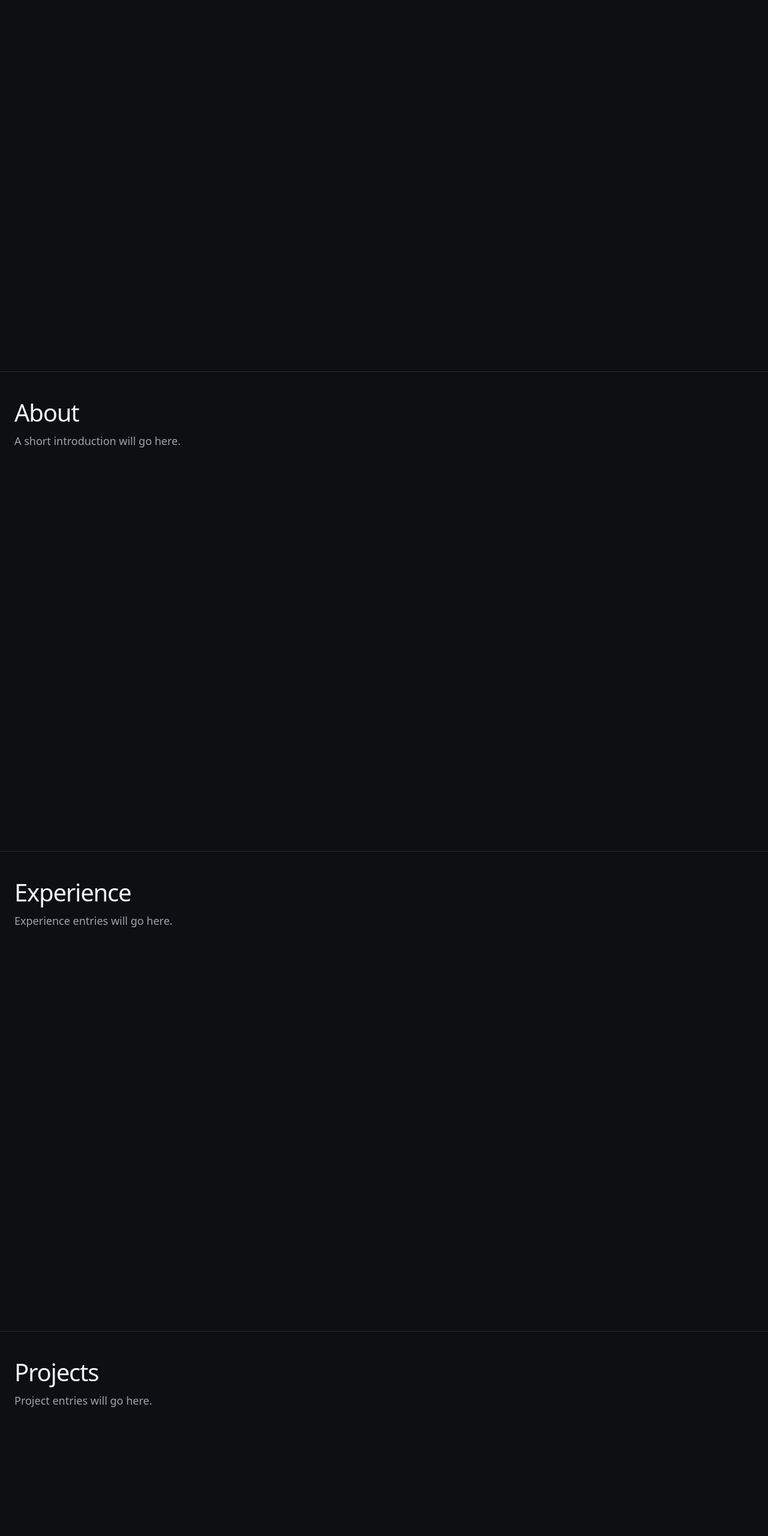
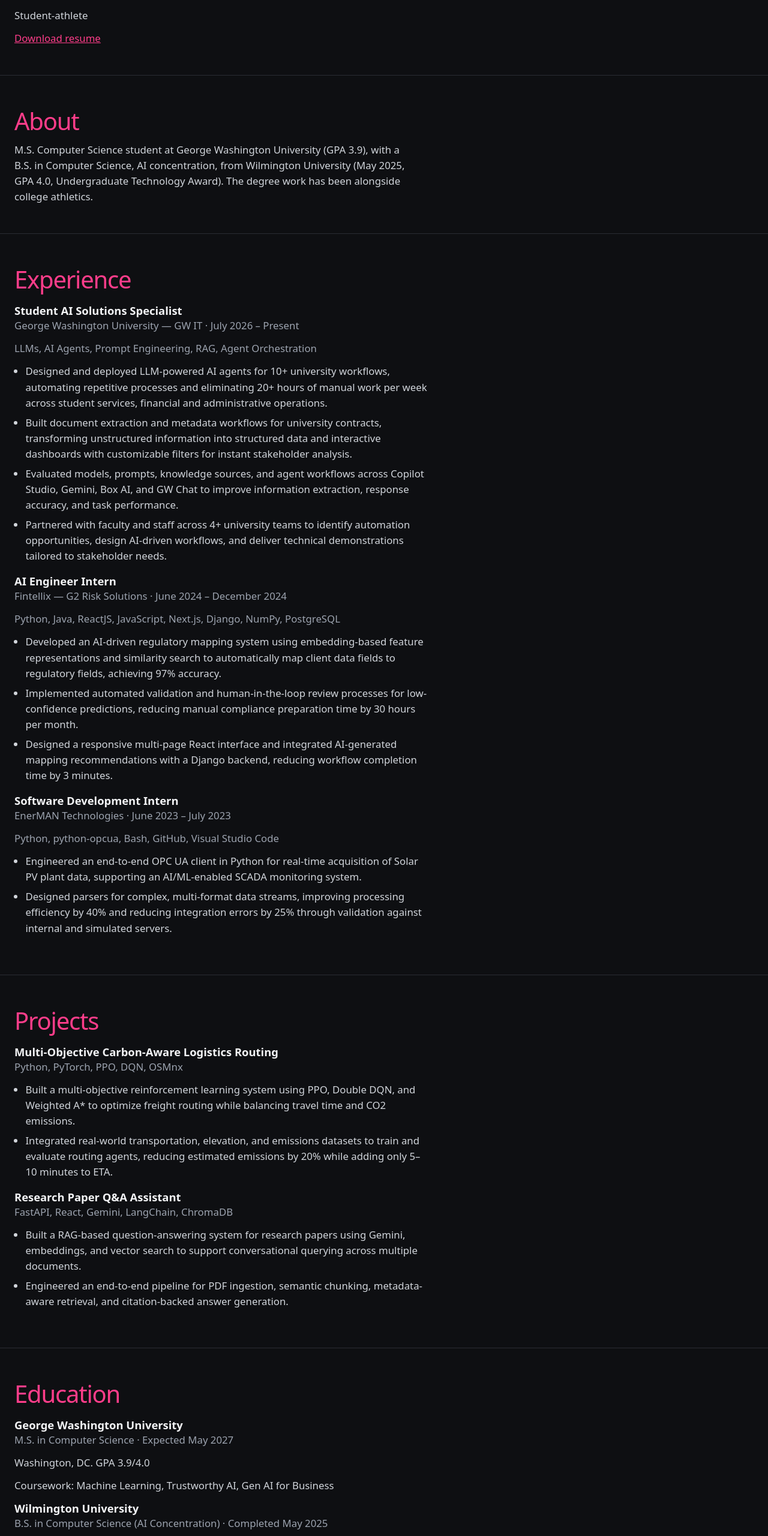
Before and after one commit to kushisantu/portfolio, a React (Vite) app: page / in a window 1280 px wide. Shown: the part 225-2786 px from the top of the page at 60% size. Built offline with nearby package versions, Linux system fonts and the light colour scheme.

Commit message:
resume information

```diff
--- a/src/App.tsx
+++ b/src/App.tsx
@@ -1,55 +1,14 @@
 import { useEffect, useRef, useState } from 'react'
-
-const sections = [
-  {
-    id: 'hero',
-    label: 'Hero',
-    heading: 'Kushi Santosh Khandoji',
-    text: 'M.S. Computer Science, George Washington University',
-  },
-  {
-    id: 'about',
-    label: 'About',
-    heading: 'About',
-    text: 'A short introduction will go here.',
-  },
-  {
-    id: 'experience',
-    label: 'Experience',
-    heading: 'Experience',
-    text: 'Experience entries will go here.',
-  },
-  {
-    id: 'projects',
-    label: 'Projects',
-    heading: 'Projects',
-    text: 'Project entries will go here.',
-  },
-  {
-    id: 'education',
-    label: 'Education',
-    heading: 'Education',
-    text: 'Education entries will go here.',
-  },
-  {
-    id: 'athletics',
-    label: 'Athletics',
-    heading: 'Athletics',
-    text: 'Athletics entries will go here.',
-  },
-  {
-    id: 'skills',
-    label: 'Skills',
-    heading: 'Skills',
-    text: 'Skills will go here.',
-  },
-  {
-    id: 'contact',
-    label: 'Contact',
-    heading: 'Contact',
-    text: 'Contact details will go here.',
-  },
-] as const
+import {
+  about,
+  contact,
+  education,
+  experience,
+  profile,
+  projects,
+  sections,
+  skillGroups,
+} from './data/content.ts'
 
 type SectionId = (typeof sections)[number]['id']
 
@@ -60,6 +19,10 @@ function markerLine() {
 }
 
 function sectionAtMarker(): SectionId {
+  const atEnd =
+    window.innerHeight + window.scrollY >= document.documentElement.scrollHeight - 4
+  if (atEnd) return sections[sections.length - 1].id
+
   const line = markerLine()
   let current: SectionId = sections[0].id
   for (const section of sections) {
@@ -119,7 +82,7 @@ function App() {
       >
         <div className="header-bar">
           <a className="brand" href="#hero" onClick={() => selectSection('hero')}>
-            Kushi Khandoji
+            {profile.shortName}
           </a>
           <button
             type="button"
@@ -148,15 +111,94 @@ function App() {
         </nav>
       </header>
 
-      {sections.map((section) => {
-        const Heading = section.id === 'hero' ? 'h1' : 'h2'
-        return (
-          <section id={section.id} key={section.id}>
-            <Heading>{section.heading}</Heading>
-            <p>{section.text}</p>
-          </section>
-        )
-      })}
+      <section id="hero">
+        <h1>{profile.name}</h1>
+        <p>{profile.degreeLine}</p>
+        <p>{profile.studentAthleteLine}</p>
+        <p>
+          <a className="text-link" href={profile.resumeHref} download>
+            {profile.resumeLabel}
+          </a>
+        </p>
+      </section>
+
+      <section id="about">
+        <h2>About</h2>
+        <p>{about}</p>
+      </section>
+
+      <section id="experience">
+        <h2>Experience</h2>
+        {experience.map((job) => (
+          <article className="entry" key={job.role}>
+            <h3>{job.role}</h3>
+            <p className="meta">
+              {job.org} · {job.dates}
+            </p>
+            <p className="meta">{job.tools}</p>
+            <ul>
+              {job.points.map((point) => (
+                <li key={point}>{point}</li>
+              ))}
+            </ul>
+          </article>
+        ))}
+      </section>
+
+      <section id="projects">
+        <h2>Projects</h2>
+        {projects.map((project) => (
+          <article className="entry" key={project.name}>
+            <h3>{project.name}</h3>
+            <p className="meta">{project.tools}</p>
+            <ul>
+              {project.points.map((point) => (
+                <li key={point}>{point}</li>
+              ))}
+            </ul>
+          </article>
+        ))}
+      </section>
+
+      <section id="education">
+        <h2>Education</h2>
+        {education.map((school) => (
+          <article className="entry" key={school.school}>
+            <h3>{school.school}</h3>
+            <p className="meta">
+              {school.credential} · {school.dates}
+            </p>
+            <p>
+              {school.place}. {school.detail}
+            </p>
+            {school.coursework ? <p>Coursework: {school.coursework}</p> : null}
+          </article>
+        ))}
+      </section>
+
+      <section id="athletics">
+        <h2>Athletics</h2>
+        <h3>Certifications</h3>
+      </section>
+
+      <section id="skills">
+        <h2>Skills</h2>
+        {skillGroups.map((group) => (
+          <p key={group.label}>
+            <span className="label">{group.label}.</span> {group.items}
+          </p>
+        ))}
+      </section>
+
+      <section id="contact">
+        <h2>Contact</h2>
+        <p>{contact.location}</p>
+        <p>
+          <a className="text-link" href={`mailto:${contact.email}`}>
+            {contact.email}
+          </a>
+        </p>
+      </section>
     </>
   )
 }
--- /dev/null
+++ b/src/data/content.ts
@@ -0,0 +1,116 @@
+export const sections = [
+  { id: 'hero', label: 'Hero' },
+  { id: 'about', label: 'About' },
+  { id: 'experience', label: 'Experience' },
+  { id: 'projects', label: 'Projects' },
+  { id: 'education', label: 'Education' },
+  { id: 'athletics', label: 'Athletics' },
+  { id: 'skills', label: 'Skills' },
+  { id: 'contact', label: 'Contact' },
+] as const
+
+export const profile = {
+  name: 'Kushi Santosh Khandoji',
+  shortName: 'Kushi Khandoji',
+  degreeLine: 'M.S. Computer Science, George Washington University',
+  studentAthleteLine: 'Student-athlete',
+  resumeHref: '/Kushi_Khandoji_Resume_Latest.pdf',
+  resumeLabel: 'Download resume',
+}
+
+export const about =
+  'M.S. Computer Science student at George Washington University (GPA 3.9), with a B.S. in Computer Science, AI concentration, from Wilmington University (May 2025, GPA 4.0, Undergraduate Technology Award). The degree work has been alongside college athletics.'
+
+export const experience = [
+  {
+    role: 'Student AI Solutions Specialist',
+    org: 'George Washington University — GW IT',
+    dates: 'July 2026 – Present',
+    tools: 'LLMs, AI Agents, Prompt Engineering, RAG, Agent Orchestration',
+    points: [
+      'Designed and deployed LLM-powered AI agents for 10+ university workflows, automating repetitive processes and eliminating 20+ hours of manual work per week across student services, financial and administrative operations.',
+      'Built document extraction and metadata workflows for university contracts, transforming unstructured information into structured data and interactive dashboards with customizable filters for instant stakeholder analysis.',
+      'Evaluated models, prompts, knowledge sources, and agent workflows across Copilot Studio, Gemini, Box AI, and GW Chat to improve information extraction, response accuracy, and task performance.',
+      'Partnered with faculty and staff across 4+ university teams to identify automation opportunities, design AI-driven workflows, and deliver technical demonstrations tailored to stakeholder needs.',
+    ],
+  },
+  {
+    role: 'AI Engineer Intern',
+    org: 'Fintellix — G2 Risk Solutions',
+    dates: 'June 2024 – December 2024',
+    tools: 'Python, Java, ReactJS, JavaScript, Next.js, Django, NumPy, PostgreSQL',
+    points: [
+      'Developed an AI-driven regulatory mapping system using embedding-based feature representations and similarity search to automatically map client data fields to regulatory fields, achieving 97% accuracy.',
+      'Implemented automated validation and human-in-the-loop review processes for low-confidence predictions, reducing manual compliance preparation time by 30 hours per month.',
+      'Designed a responsive multi-page React interface and integrated AI-generated mapping recommendations with a Django backend, reducing workflow completion time by 3 minutes.',
+    ],
+  },
+  {
+    role: 'Software Development Intern',
+    org: 'EnerMAN Technologies',
+    dates: 'June 2023 – July 2023',
+    tools: 'Python, python-opcua, Bash, GitHub, Visual Studio Code',
+    points: [
+      'Engineered an end-to-end OPC UA client in Python for real-time acquisition of Solar PV plant data, supporting an AI/ML-enabled SCADA monitoring system.',
+      'Designed parsers for complex, multi-format data streams, improving processing efficiency by 40% and reducing integration errors by 25% through validation against internal and simulated servers.',
+    ],
+  },
+]
+
+export const projects = [
+  {
+    name: 'Multi-Objective Carbon-Aware Logistics Routing',
+    tools: 'Python, PyTorch, PPO, DQN, OSMnx',
+    points: [
+      'Built a multi-objective reinforcement learning system using PPO, Double DQN, and Weighted A* to optimize freight routing while balancing travel time and CO2 emissions.',
+      'Integrated real-world transportation, elevation, and emissions datasets to train and evaluate routing agents, reducing estimated emissions by 20% while adding only 5–10 minutes to ETA.',
+    ],
+  },
+  {
+    name: 'Research Paper Q&A Assistant',
+    tools: 'FastAPI, React, Gemini, LangChain, ChromaDB',
+    points: [
+      'Built a RAG-based question-answering system for research papers using Gemini, embeddings, and vector search to support conversational querying across multiple documents.',
+      'Engineered an end-to-end pipeline for PDF ingestion, semantic chunking, metadata-aware retrieval, and citation-backed answer generation.',
+    ],
+  },
+]
+
+export const education = [
+  {
+    school: 'George Washington University',
+    place: 'Washington, DC',
+    credential: 'M.S. in Computer Science',
+    dates: 'Expected May 2027',
+    detail: 'GPA 3.9/4.0',
+    coursework: 'Machine Learning, Trustworthy AI, Gen AI for Business',
+  },
+  {
+    school: 'Wilmington University',
+    place: 'Delaware',
+    credential: 'B.S. in Computer Science (AI Concentration)',
+    dates: 'Completed May 2025',
+    detail: 'GPA 4.0/4.0 · Undergraduate Technology Award',
+    coursework: '',
+  },
+]
+
+export const skillGroups = [
+  {
+    label: 'Languages',
+    items: 'Python, Java, Kotlin, SQL, JavaScript',
+  },
+  {
+    label: 'AI/ML',
+    items: 'LLMs, AI Agents, Prompt Engineering, RAG, LangChain, PyTorch, TensorFlow, NumPy',
+  },
+  {
+    label: 'Frameworks and tools',
+    items: 'React, Next.js, Django, AWS, ChromaDB, PostgreSQL, REST APIs, Git',
+  },
+]
+
+export const contact = {
+  email: 'kushi.s.khandoji@gmail.com',
+  location: 'Washington, DC',
+}
--- a/src/index.css
+++ b/src/index.css
@@ -114,10 +114,13 @@ body {
 }
 
 section {
-  min-height: 100svh;
   box-sizing: border-box;
-  padding: 2.5rem 1.5rem 3rem;
+  padding: 3rem 1.5rem;
   border-bottom: 1px solid var(--line);
+}
+
+#contact {
+  min-height: calc(100svh - 4rem);
 }
 
 h1,
@@ -142,14 +145,55 @@ h1::after {
 }
 
 h2 {
+  color: var(--pink);
   font-size: clamp(1.75rem, 4vw, 2.5rem);
 }
 
-p {
+h3 {
   margin: 0;
-  max-width: 40rem;
+  font-size: 1.15rem;
+  font-weight: 600;
+}
+
+p,
+li {
+  margin: 0;
+  max-width: 42rem;
+  color: #d1d5db;
+  font-size: 1.05rem;
+  line-height: 1.55;
+}
+
+p + p,
+.entry,
+ul {
+  margin-top: 0.75rem;
+}
+
+.meta,
+.label {
   color: #9ca3af;
-  font-size: 1.125rem;
+}
+
+.label {
+  color: #f3f4f6;
+  font-weight: 600;
+}
+
+ul {
+  padding-left: 1.15rem;
+}
+
+li + li {
+  margin-top: 0.45rem;
+}
+
+.text-link {
+  color: var(--pink);
+}
+
+.text-link:hover {
+  color: #ff8ab6;
 }
 
 @media (max-width: 960px) {
```
Also changed, not shown: 1 other file (tests, documents, lock files or other folders).
